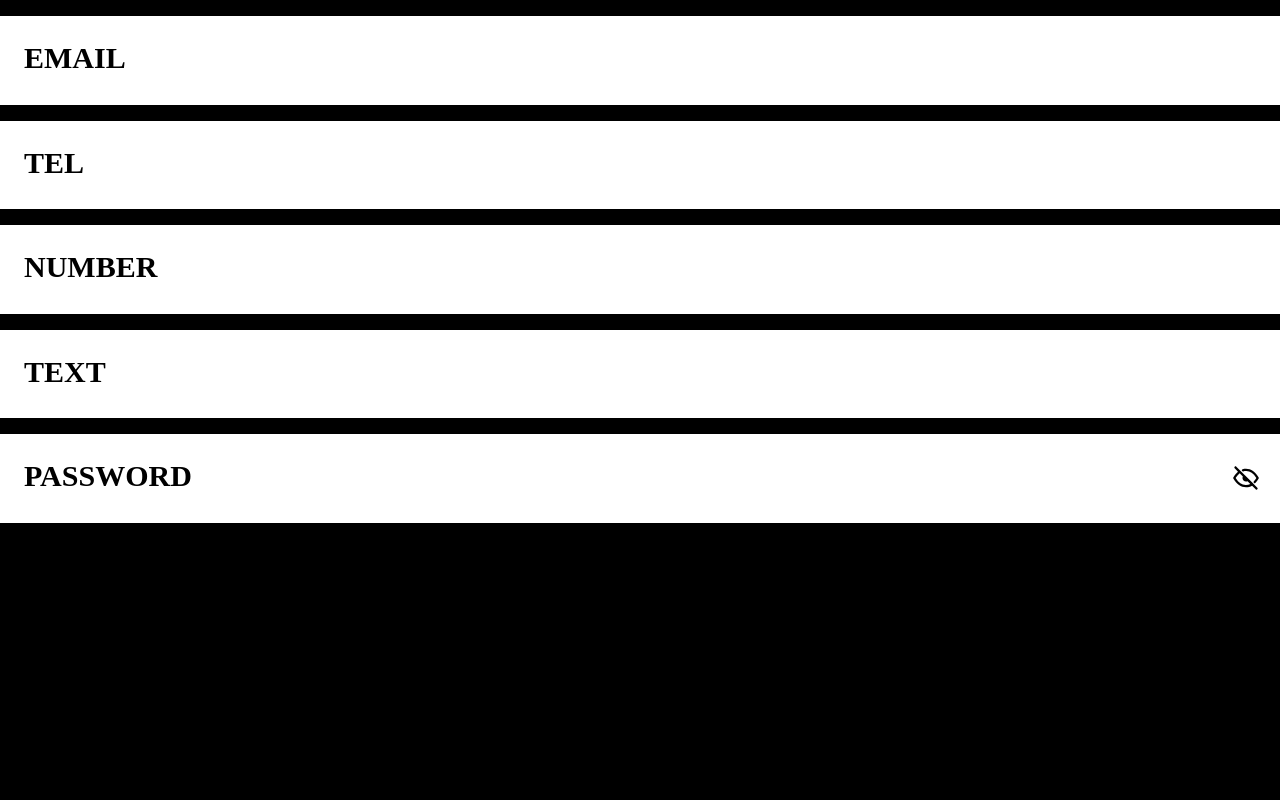
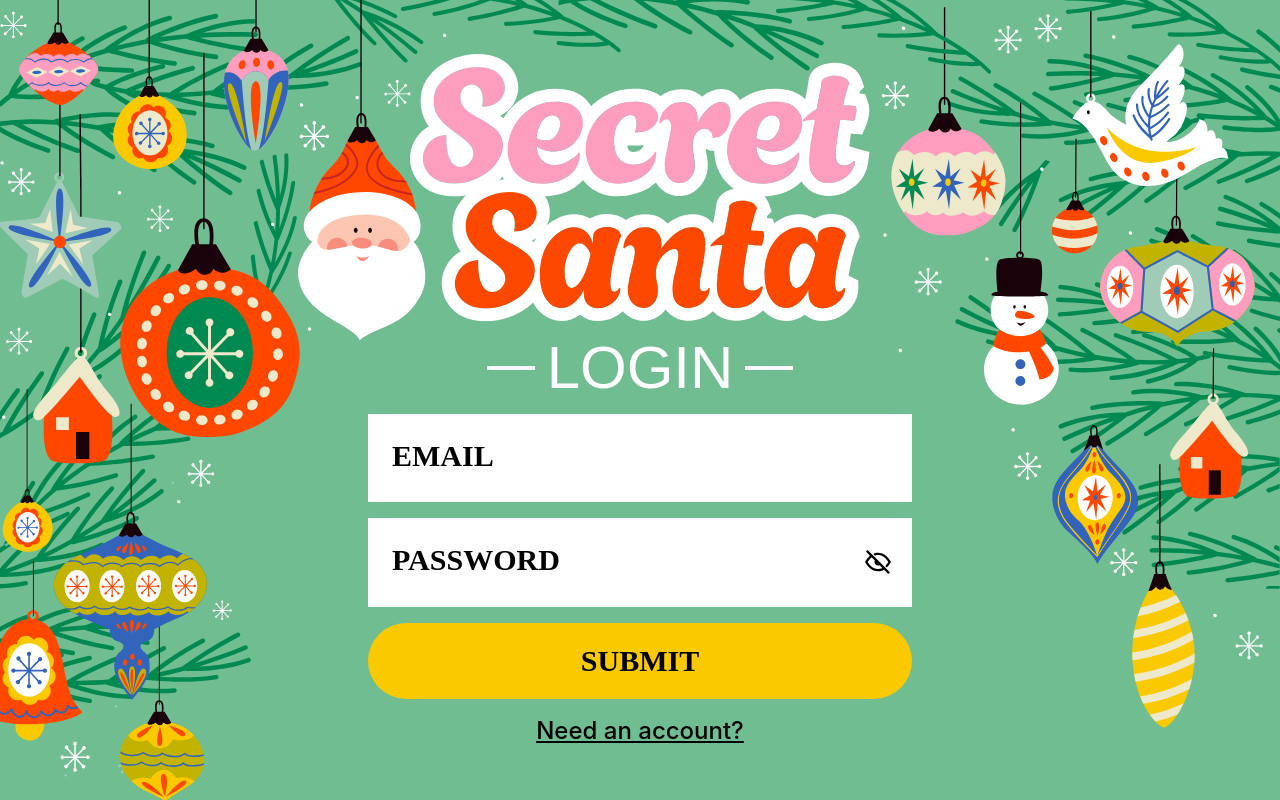
Before and after one commit to ccccchriz/advent-of-css-2023, a React (Vite) app: page / in a window 1280 px wide. Built offline with nearby package versions, Linux system fonts and the light colour scheme.

Commit message:
login page, day 5

```diff
--- a/index.html
+++ b/index.html
@@ -7,7 +7,7 @@
     <title>Advent of CSS 2023</title>
   </head>
   <body>
-    <div id="root" class="bg-black min-h-screen"></div>
+    <div id="root"></div>
     <script type="module" src="/src/main.tsx"></script>
   </body>
 </html>
--- a/src/App.tsx
+++ b/src/App.tsx
@@ -1,16 +1,9 @@
-import "./components/Icon/Icon.tsx";
-import Input from "./components/Input/Input.tsx";
+import Login from "./pages/authentication/Login.tsx";
 
 function App() {
   return (
     <>
-      <div className="pt-4 grid gap-4">
-        <Input type="email" />
-        <Input type="tel" />
-        <Input type="number" />
-        <Input type="text" />
-        <Input type="password" />
-      </div>
+      <Login />
     </>
   );
 }
--- /dev/null
+++ b/src/pages/authentication/Login.tsx
@@ -0,0 +1,28 @@
+import Input from "../../components/Input/Input";
+
+export default function Login() {
+  return (
+    <main className="w-full min-h-screen bg-[url('/website/bg__auth.svg')] bg-cover bg-no-repeat grid place-items-center bg-silverTree">
+      <section className="grid place-items-center gap-4 w-full max-w-xl px-4">
+        <h1 className="sr-only">Secret Santa</h1>
+        <img src="/website/logo__secret-santa.svg" alt="" />
+        <h2 className="flex items-center gap-3 text-white text-6xl font-condensed uppercase before:block before:h-1 before:w-12 before:bg-white after:block after:h-1 after:w-12 after:bg-white">
+          login
+        </h2>
+        <form action="" className="grid gap-4 w-full">
+          <Input type="email" />
+          <Input type="password" />
+          <button
+            type="submit"
+            className="font-handwriting w-full bg-supernova py-5 rounded-full border-none text-3xl font-bold"
+          >
+            SUBMIT
+          </button>
+        </form>
+        <a href="" className="text-2xl font-sans underline font-medium">
+          Need an account?
+        </a>
+      </section>
+    </main>
+  );
+}
```
Also changed, not shown: public/website/bg__auth.svg (added), public/website/logo__secret-santa.svg (added).
